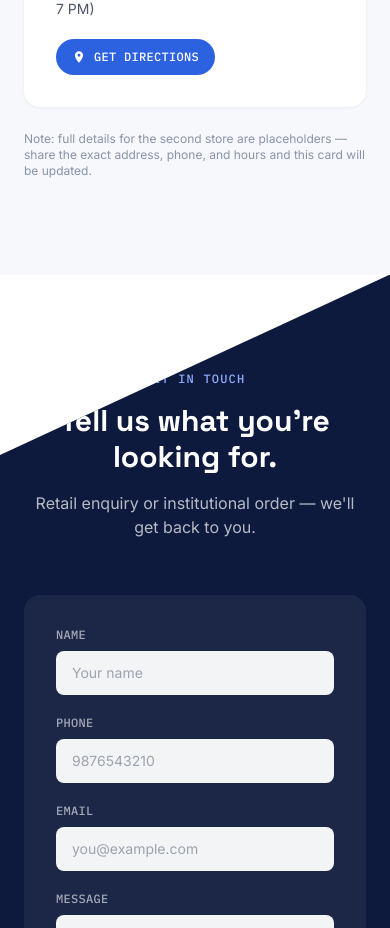
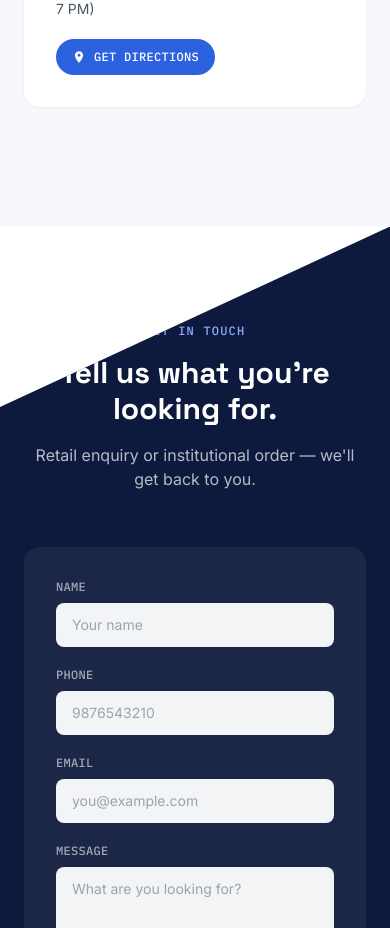
Before and after one commit to potterheadvibhor/kreedum-demo_landing, a React (Vite) app: page / in a window 390 px wide. Shown: the part 6435-7363 px from the top of the page. Built offline with nearby package versions, Linux system fonts and the light colour scheme.

Commit message:
feat : Updated the whatapp phone no

```diff
--- a/src/KreedumSportsLanding.jsx
+++ b/src/KreedumSportsLanding.jsx
@@ -540,7 +540,6 @@ function Locations() {
           ))}
         </div>
         <p className="font-body text-xs mt-6" style={{ color: C.slateLight }}>
-          Note: full details for the second store are placeholders — share the exact address, phone, and hours and this card will be updated.
         </p>
       </div>
     </section>
@@ -559,7 +558,7 @@ function ContactForm() {
   const [sent, setSent] = useState(false);
   const [errors, setErrors] = useState({});
 
-  const WHATSAPP_NUMBER = "917084144623"; // Include country code
+  const WHATSAPP_NUMBER = "7080407862"; // Include country code
 
   const handleChange = (e) => {
     const { name, value } = e.target;
```
